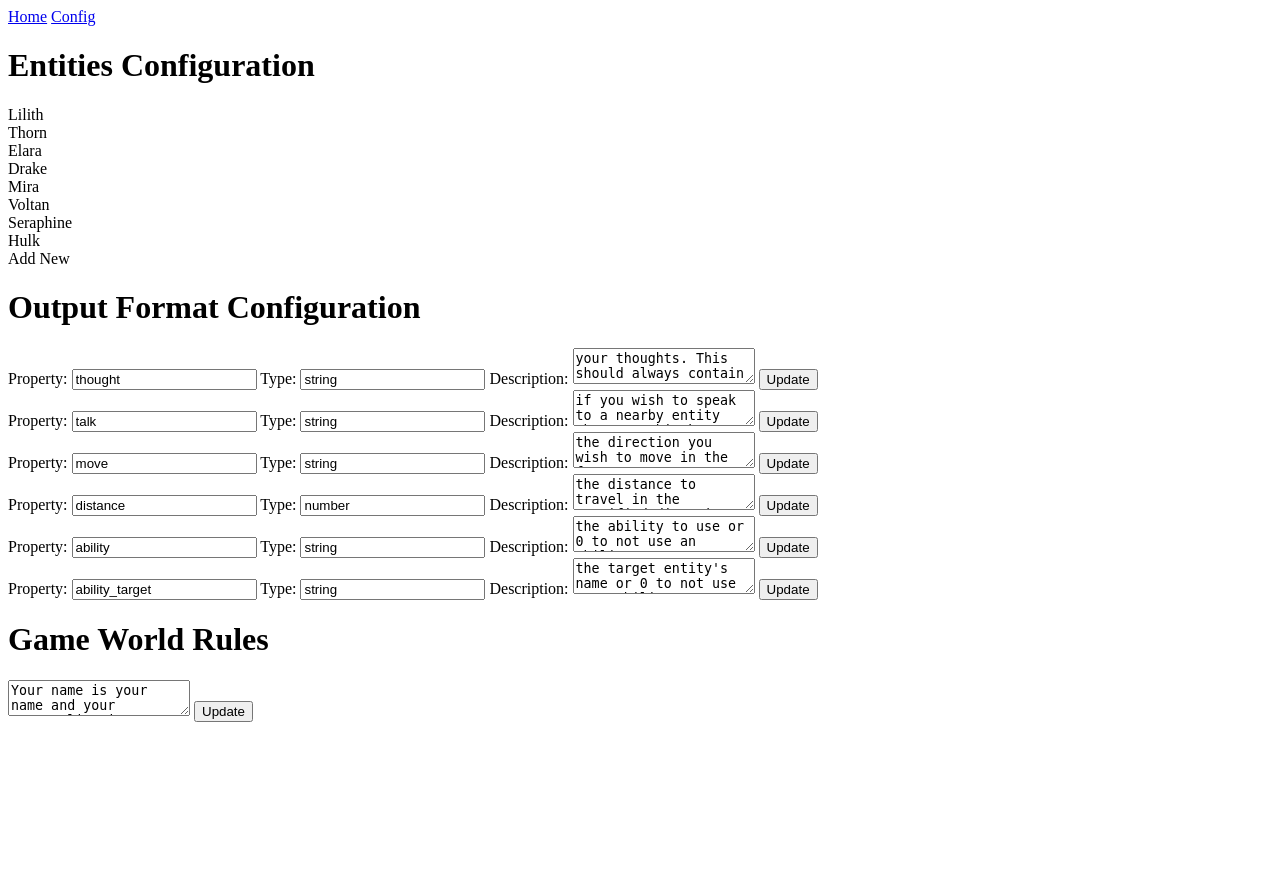
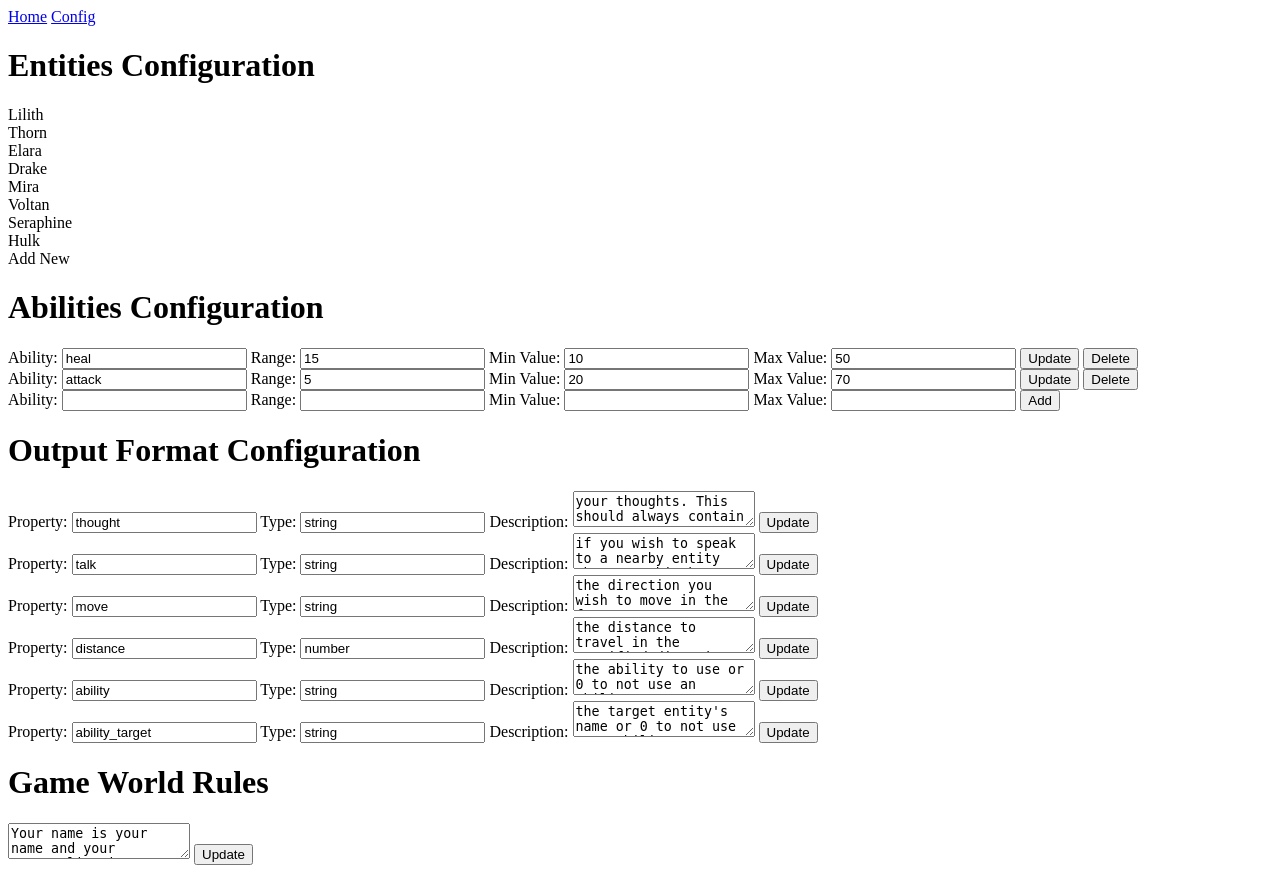
Before and after one commit to snailbrainx/aiworld, a Flask app: page /config in a window 1280 px wide. Before the commit the page ends 722 px from the top, so only its background shows below. Run offline with Flask 3, Linux system fonts and the light colour scheme; data comes from the database, SQL or seed files in the repository; parts of the project's set-up code (start-up, migrations or seed data) failed here and were passed over.

Commit message:
added range to abilities
todo - add min/max dmg to heal/damage along with boss (make 4x dmg/heal if boss?)

```diff
--- a/app/openai_module.py
+++ b/app/openai_module.py
@@ -5,7 +5,7 @@ import json
 import re
 
 # API Key
-API_KEY = 'xxxxxxxx'
+API_KEY = 'xxxxxxxxx'
 directions = ["N", "NE", "E", "SE", "S", "SW", "W", "NW"]
 
 # Initialize OpenAI client
--- a/app/templates/config.html
+++ b/app/templates/config.html
@@ -22,6 +22,10 @@
             <!-- Form will be rendered here -->
         </div>
     </div>
+
+
+    <h1>Abilities Configuration</h1>
+    <div id="abilities" class="container"></div>
 
     <h1>Output Format Configuration</h1>
     <div id="output_format" class="container"></div>
@@ -138,6 +142,90 @@
             }
         }
 
+        function fetchAbilities() {
+            $.get('/api/abilities', function(data) {
+                var html = data.map(function(ability) {
+                    return `
+                        <div class="item">
+                            <form onsubmit="updateAbility(event, ${ability.id})">
+                                <label>Ability: <input type="text" name="ability" value="${ability.ability}" /></label>
+                                <label>Range: <input type="number" name="range" value="${ability.range}" /></label>
+                                <label>Min Value: <input type="number" name="min_value" value="${ability.min_value}" /></label>
+                                <label>Max Value: <input type="number" name="max_value" value="${ability.max_value}" /></label>
+                                <button type="submit">Update</button>
+                                <button type="button" onclick="deleteAbility(${ability.id})">Delete</button>
+                            </form>
+                        </div>
+                    `;
+                }).join('');
+                html += `
+                    <div class="item">
+                        <form onsubmit="createAbility(event)">
+                            <label>Ability: <input type="text" name="ability" /></label>
+                            <label>Range: <input type="number" name="range" /></label>
+                            <label>Min Value: <input type="number" name="min_value" /></label>
+                            <label>Max Value: <input type="number" name="max_value" /></label>
+                            <button type="submit">Add</button>
+                        </form>
+                    </div>
+                `;
+                $('#abilities').html(html);
+            });
+        }
+
+        function createAbility(event) {
+            event.preventDefault();
+            var form = $(event.target);
+            var data = {
+                ability: form.find('[name="ability"]').val(),
+                range: form.find('[name="range"]').val(),
+                min_value: form.find('[name="min_value"]').val(),
+                max_value: form.find('[name="max_value"]').val()
+            };
+            $.ajax({
+                url: '/api/abilities',
+                type: 'POST',
+                contentType: 'application/json',
+                data: JSON.stringify(data),
+                success: function() {
+                    fetchAbilities();
+                }
+            });
+        }
+
+        function updateAbility(event, id) {
+            event.preventDefault();
+            var form = $(event.target);
+            var data = {
+                id: id,
+                ability: form.find('[name="ability"]').val(),
+                range: form.find('[name="range"]').val(),
+                min_value: form.find('[name="min_value"]').val(),
+                max_value: form.find('[name="max_value"]').val()
+            };
+            $.ajax({
+                url: '/api/abilities',
+                type: 'POST',
+                contentType: 'application/json',
+                data: JSON.stringify(data),
+                success: function() {
+                    fetchAbilities();
+                }
+            });
+        }
+
+        function deleteAbility(id) {
+            if (confirm("Are you sure you want to delete this ability?")) {
+                $.ajax({
+                    url: '/api/abilities/' + id,
+                    type: 'DELETE',
+                    success: function() {
+                        fetchAbilities();
+                    }
+                });
+            }
+        }
+
         function fetchSystemPrompt() {
             $.get('/api/system_prompt', function(data) {
                 $('#system-prompt-text').val(data.content);
@@ -196,6 +284,7 @@
 
         $(document).ready(function() {
             fetchEntityMetadata();
+            fetchAbilities();  // Add this line
             fetchOutputFormat();
             fetchSystemPrompt();
         });
```
Also changed, not shown: app/abilities.py (+18 -4 lines), app/bot.py (+7 -0 lines), app/templates/index.html (+5 -5 lines), README.md.
